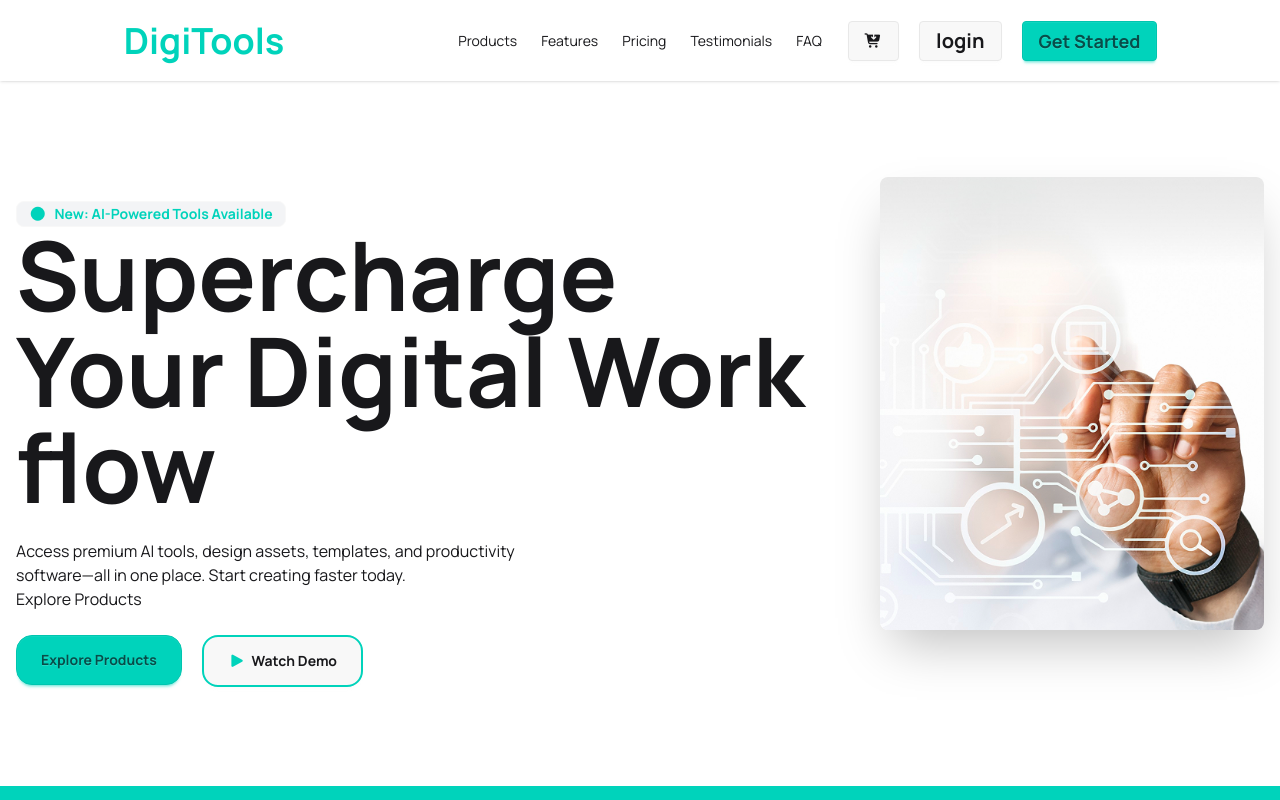
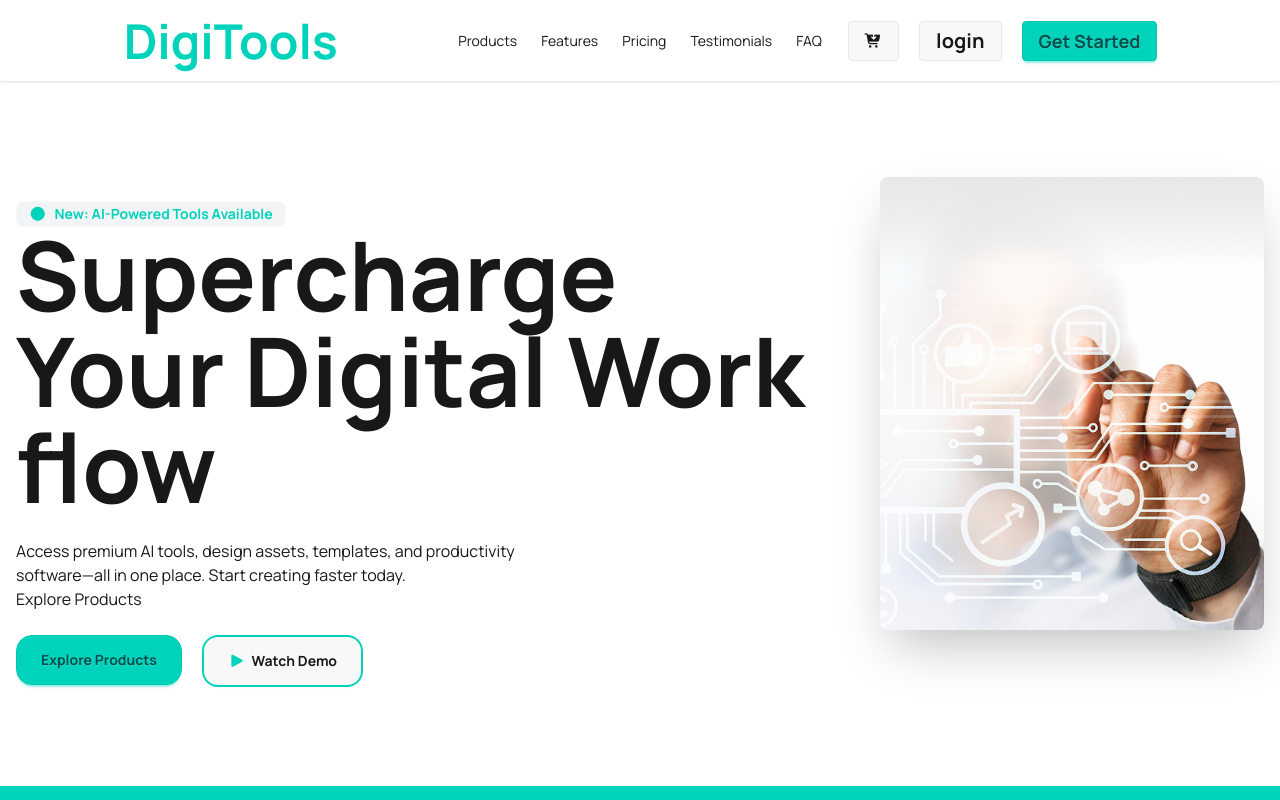
Before and after one commit to Rubelhasan29/DigiTools-Platform, a React (Vite) app: page / in a window 1280 px wide. Shown: the top 800 px of the page. Built offline with nearby package versions, Linux system fonts and the light colour scheme.

Commit message:
make responsive all the sections

```diff
--- a/src/Component/Navbar.jsx
+++ b/src/Component/Navbar.jsx
@@ -19,7 +19,7 @@ const Navbar = ({ cartLength }) => {
                             <li><a>FAQ</a></li>
                         </ul>
                     </div>
-                    <a className="btn p-0 btn-ghost text-lg text-accent font-bold lg:text-4xl md:text-2xl">DigiTools</a>
+                    <a className="btn p-0 btn-ghost text-lg text-accent font-bold lg:text-5xl md:text-2xl">DigiTools</a>
                 </div>
                 <div className="navbar-center hidden lg:flex">
                     <ul className="menu menu-horizontal px-1">
--- a/src/Component/Pricing.jsx
+++ b/src/Component/Pricing.jsx
@@ -7,7 +7,7 @@ const Pricing = () => {
                 <h1 className="text-4xl md: lg:text-7xl font-bold">Simple, Transparent Pricing</h1>
                 <p className="text-xl opacity-60">Choose the plan that fits your needs. Upgrade or downgrade anytime.</p>
             </div>
-            <div className="flex-col gap-10 justify-center space-y-10 lg:grid lg:grid-cols-3 md:grid md:grid-cols-2">
+            <div className="flex-col justify-between space-y-8 lg:grid lg:grid-cols-3 lg:pl-30 md:grid md:grid-cols-2">
                 <div className="card w-96 bg-base-100 shadow-sm">
                     <div className="card-body">
                         <div className="text-start space-y-6">
@@ -46,7 +46,7 @@ const Pricing = () => {
 
                 <div className="card w-96 bg-accent shadow-sm">
                     <div className="card-body">
-                    <h1 className="bg-yellow-300 px-8 py-1 rounded-full absolute bottom-115  lg:bottom-114 right-29">Most Popular</h1>
+                    <h1 className="bg-yellow-300 px-8 py-1 rounded-full absolute bottom-115  lg:bottom-123 right-29">Most Popular</h1>
                         <div className="text-start space-y-6">
                             <div>
                                 <h2 className="text-3xl font-bold ">Pro</h2>
```
